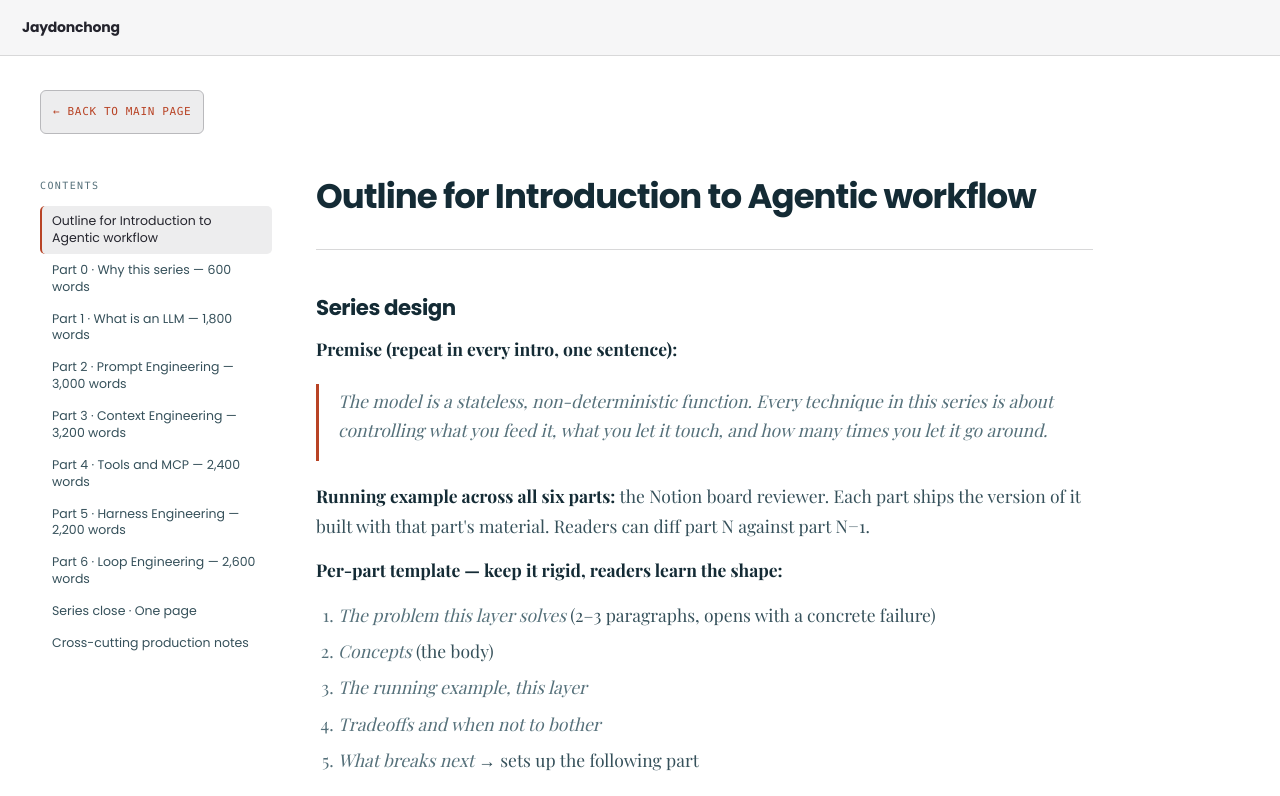
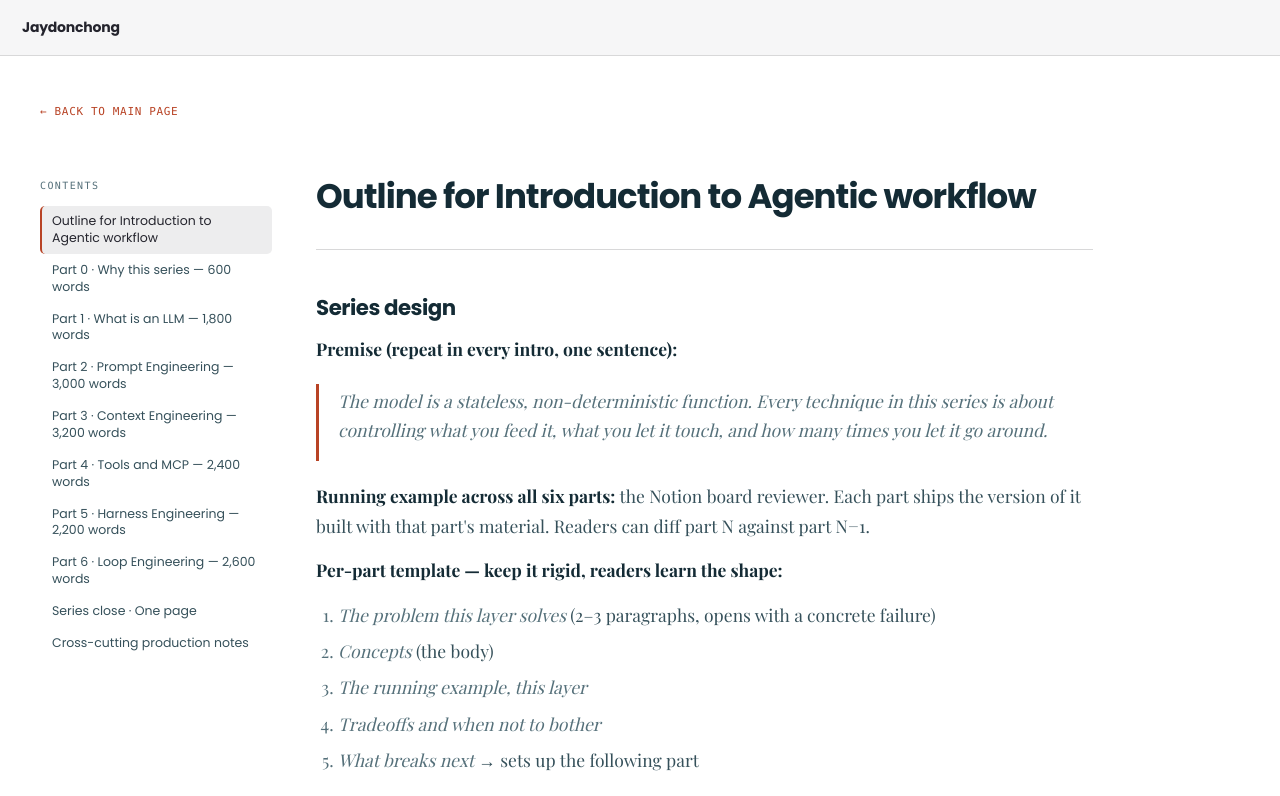
Before and after one commit to Jaydonchong/blog, a React (Vite) app: page /#/articles/llms-prompts-agents#appendix in a window 1280 px wide. Shown: the top 796 px of the page. Built offline with nearby package versions, Linux system fonts and the light colour scheme.

Commit message:
Style article return link as text

```diff
--- a/src/styles.css
+++ b/src/styles.css
@@ -707,22 +707,18 @@ button {
   min-height: 44px;
   align-items: center;
   gap: 8px;
-  padding: 8px 12px;
-  border: 1px solid var(--edge-2);
-  border-radius: 6px;
-  background: var(--slate);
   color: var(--color-primary);
   font-family: var(--mono);
   font-size: 11px;
   letter-spacing: 0.06em;
   text-decoration: none;
   text-transform: uppercase;
-  transition: border-color 0.15s var(--ease), background 0.15s var(--ease);
+  transition: color 0.15s var(--ease);
 }
 
 .reader__back:hover {
-  border-color: var(--color-primary);
-  background: var(--ink-2);
+  text-decoration: underline;
+  text-underline-offset: 3px;
 }
 
 .toc { position: sticky; top: 78px; align-self: start; max-height: calc(100vh - 110px); overflow-y: auto; }
```
